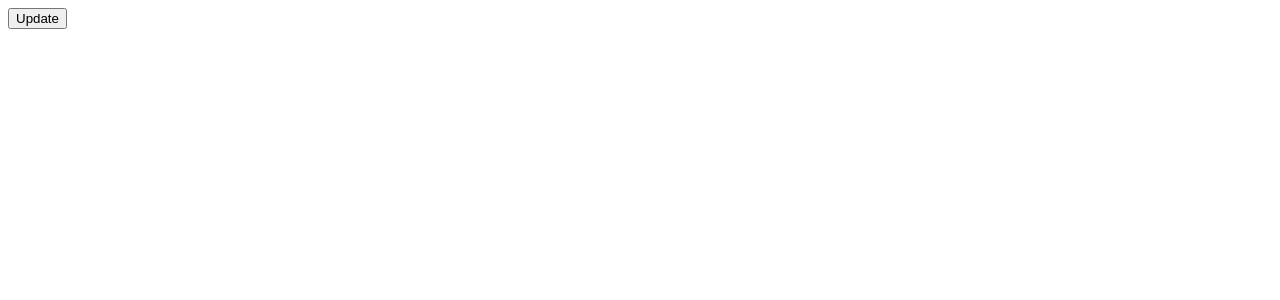
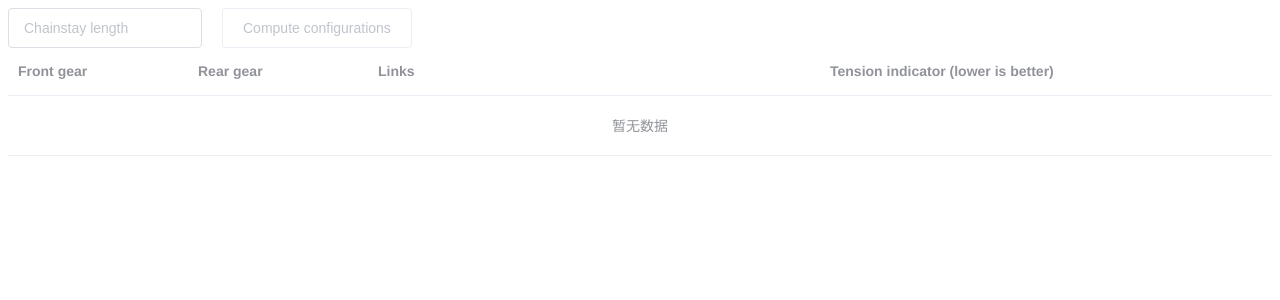
Before and after one commit to alexbonhomme/fixed-gear-ratio-finder, a Vue app: page / in a window 1280 px wide. Shown: the top 300 px of the page. Built offline with nearby package versions, Linux system fonts and the light colour scheme.

Commit message:
feat: impl variations display

```diff
--- a/package.json
+++ b/package.json
@@ -9,6 +9,7 @@
   },
   "dependencies": {
     "core-js": "^3.6.4",
+    "element-ui": "^2.13.1",
     "vue": "^2.6.11"
   },
   "devDependencies": {
--- a/src/components/Calculator.vue
+++ b/src/components/Calculator.vue
@@ -1,15 +1,46 @@
 <template>
   <div>
-    <div
-      v-for="(value, index) in variations"
-      :key="index"
+    <el-row :gutter="20">
+      <el-col :span="4">
+        <el-input
+          placeholder="Chainstay length"
+          v-model="chainstay"
+        ></el-input>
+      </el-col>
+      <el-col :span="20">
+        <el-button
+          :disabled="!chainstay"
+          @click="computeVariations()"
+        >
+          Compute configurations
+        </el-button>
+      </el-col>
+    </el-row>
+
+    <el-table
+      :data="variations"
+      stripe
+      style="width: 100%"
     >
-      T1: {{ value.t1 }} | T2: {{ value.t1 }} | Links: {{ value.links }} | Tension: {{ value.tension }}
-    </div>
-
-    <button @click="computeVariations()">
-      Update
-    </button>
+      <el-table-column
+        prop="t1"
+        label="Front gear"
+        width="180">
+      </el-table-column>
+      <el-table-column
+        prop="t2"
+        label="Rear gear"
+        width="180">
+      </el-table-column>
+      <el-table-column
+        prop="links"
+        label="Links">
+      </el-table-column>
+      <el-table-column
+        prop="tension"
+        label="Tension indicator (lower is better)">
+      </el-table-column>
+    </el-table>
   </div>
 
 </template>
@@ -18,14 +49,15 @@
 import { compute } from '@/helpers/engine'
 
 export default {
-  props: {
-    chainstay: {
-      type: Number,
-      required: true
-    }
-  },
+  // props: {
+  //   chainstay: {
+  //     type: Number,
+  //     required: true
+  //   }
+  // },
   data() {
     return {
+      chainstay: undefined,
       variations: []
     }
   },
--- a/src/main.js
+++ b/src/main.js
@@ -1,8 +1,12 @@
 import Vue from 'vue'
+import ElementUI from 'element-ui';
+import 'element-ui/lib/theme-chalk/index.css';
 import App from './App.vue'
 
 Vue.config.productionTip = false
 
+Vue.use(ElementUI);
+
 new Vue({
   render: h => h(App),
 }).$mount('#app')
```
Also changed, not shown: 1 other file (tests, documents, lock files or other folders).
